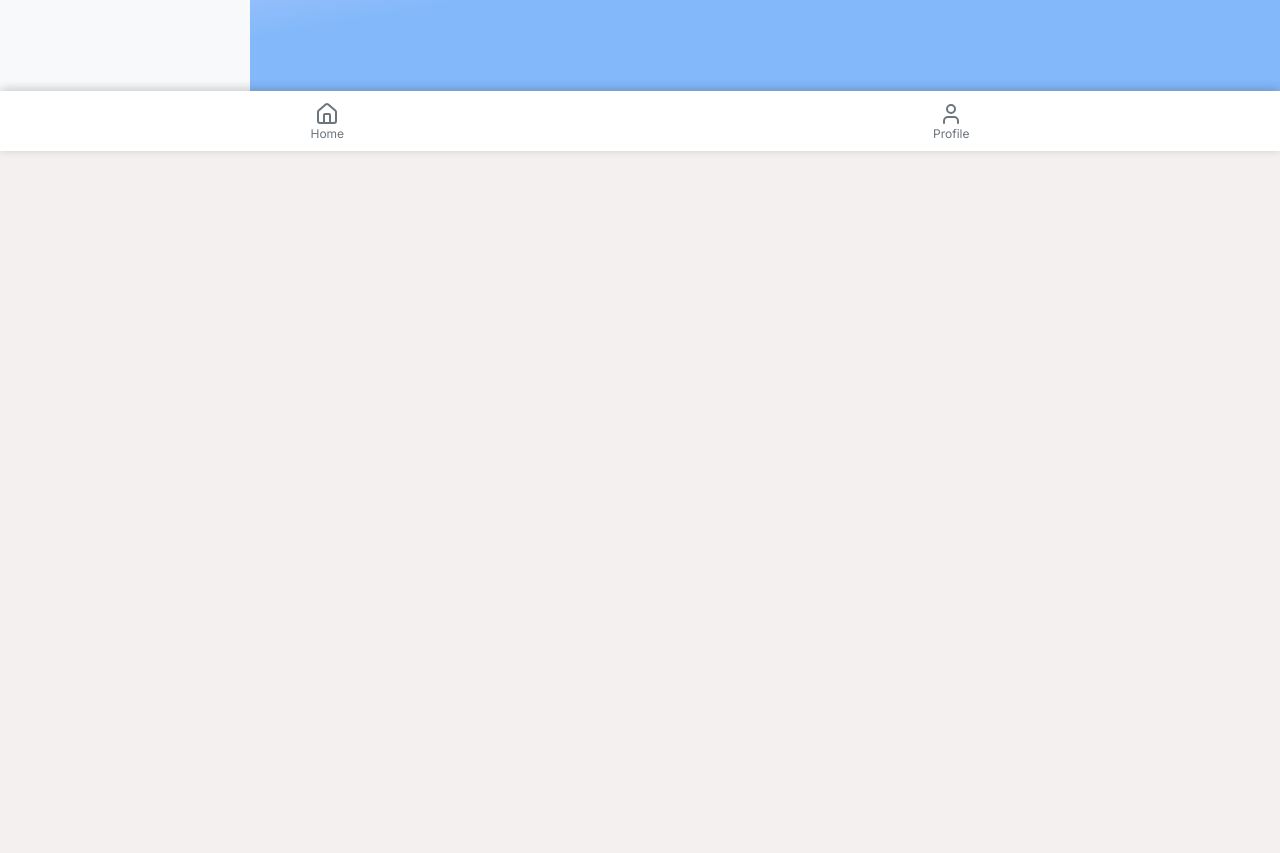
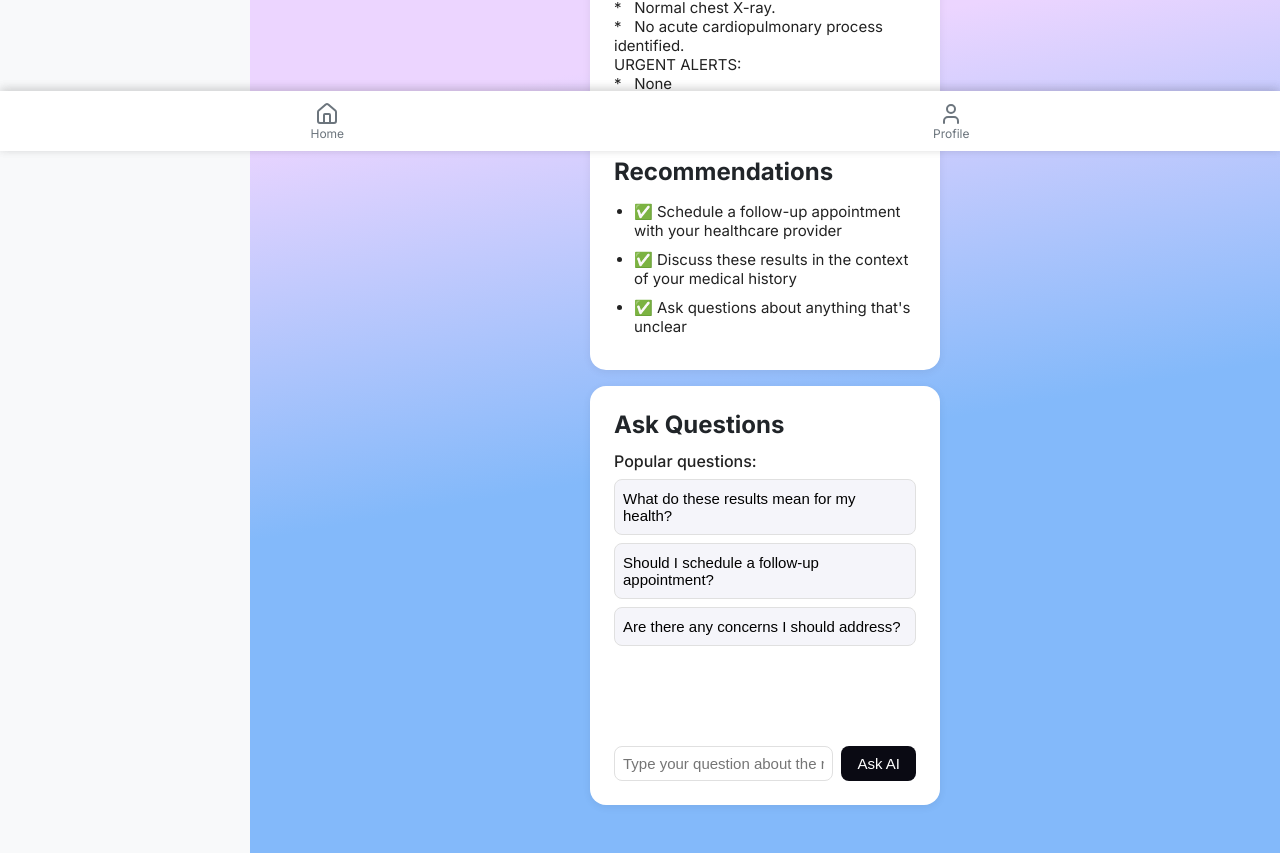
Before and after one commit to ChubaaR/Simply-Med-AI, a React (Create React App) app: page /results in a window 1280 px wide. Shown: the part 649-1502 px from the top of the page. Before the commit the page ends 800 px from the top, so only its background shows below. Built offline with nearby package versions, Linux system fonts and the light colour scheme; sample sign-in values are in the browser's storage.

Commit message:
Refactor Results component with mock summary and chat

```diff
--- a/src/frontend/components/Dashboard/Results.jsx
+++ b/src/frontend/components/Dashboard/Results.jsx
@@ -1,16 +1,125 @@
+
 import React, { useState } from 'react';
+import { useLocation } from 'react-router-dom';
 import '../../../App.css';
 import AppBar from '../Navigation/AppBar';
 import NavBar from '../Navigation/NavBar';
 
+const Results = () => {
+  const location = useLocation();
+  // Get Medgemma result from navigation state
+  const result = location.state?.result || "";
+  const [summary, setSummary] = useState(result);
 
+  // Mocksummary state with provided report
+  const [Mocksummary, setMockSummary] = useState([
+    `1) Clinical context: Not provided\n\n2) Technique: PA projection, adequate penetration.\n\n3) Findings:\n   - Airways: Trachea is midline. The main bronchi are patent.\n   - Lungs & pleura: The lungs are clear without consolidation, atelectasis, pleural effusion, or pneumothorax. There is no evidence of interstitial lung disease.\n   - Cardiomediastinal silhouette: The heart size is normal. The mediastinum is unremarkable. The hila are normal.\n   - Diaphragm: The diaphragms are well-defined.\n - Bones & soft tissues: The visualized bones are unremarkable.\n   - Devices/lines: No devices or lines are visualized.\n\nIMPRESSION:\n\n*   Normal chest X-ray.\n*   No acute cardiopulmonary process identified.\nURGENT ALERTS:\n*   None`
+  ]);
 
-const Results = () => {
+  const [recommendations, setRecommendations] = useState([
+    'Schedule a follow-up appointment with your healthcare provider',
+    'Discuss these results in the context of your medical history',
+    'Ask questions about anything that\'s unclear',
+  ]);
+  const [faq] = useState([
+    'What do these results mean for my health?',
+    'Should I schedule a follow-up appointment?',
+    'Are there any concerns I should address?',
+  ]);
+  const [chat, setChat] = useState([]);
+  const [userInput, setUserInput] = useState("");
+
+  // Placeholder: Replace with Medgemma chat API call
+  const handleAskAI = () => {
+    if (!userInput.trim()) return;
+    setChat([...chat, { sender: 'user', text: userInput }]);
+    // let aiResponse = 'This is a placeholder answer from Medgemma.';
+    let aiResponse = 'It is recommended to follow up with your healthcare provider to discuss these results in the context of your overall health and any symptoms you may be experiencing. They can provide personalized advice based on your medical history and current condition.';
+    if (userInput.trim().toLowerCase() === 'what do these results mean for my health?') {
+      aiResponse = 'For your overall health, this is good news. It suggests there is no visible heart or lung problem on the X-ray at the time it was taken.';
+    }
+    else if (userInput.trim().toLowerCase() === 'should i schedule a follow-up appointment?') {
+      aiResponse = 'It is generally a good idea to discuss your results with your healthcare provider, who can advise you on whether a follow-up appointment is necessary based on your overall health and any symptoms you may have.';
+    }
+    else if (userInput.trim().toLowerCase() === 'are there any concerns i should address?') {
+      aiResponse = 'Based on the X-ray results alone, there do not appear to be any immediate concerns. However, it is important to consider these results in the context of your overall health and any symptoms you may be experiencing. Always consult with your healthcare provider for personalized advice.';
+    }
+    setChat(current => [...current, { sender: 'ai', text: aiResponse }]);
+    setUserInput("");
+  };
+
   return (
-    <div className="results-screen screen">
+    <div className="results-screen screen" style={{ minHeight: '100vh', marginTop: 40 }}>
       <AppBar />
-      <div className= "scan-results-content">
-        <h1>Results</h1>
+      <div className="scan-results-content" style={{ display: 'flex', flexDirection: 'column', alignItems: 'center', padding: 0}}>
+
+        {/* 1st Container: Summary */}
+        <div style={{ background: '#fff', borderRadius: 16, boxShadow: '0 2px 8px #0001', padding: 24, margin: '24px 0 16px 0', width: 350, maxWidth: '90%' }}>
+          <h2 style={{ marginBottom: 16 }}>Report</h2>
+          {/* <pre style={{ fontFamily: 'inherit', fontSize: 15, color: '#222', whiteSpace: 'pre-wrap', margin: 0 }}>{summary}</pre> */}
+          <pre style={{ fontFamily: 'inherit', fontSize: 15, color: '#222', whiteSpace: 'pre-wrap', margin: 0 }}>{Mocksummary}</pre>
+        </div>
+
+        {/* 2nd Container: Recommendations */}
+        <div style={{ background: '#fff', borderRadius: 16, boxShadow: '0 2px 8px #0001', padding: 24, margin: '0 0 16px 0', width: 350, maxWidth: '90%' }}>
+          <h2 style={{ marginBottom: 16 }}>Recommendations</h2>
+          <ul style={{ paddingLeft: 20, margin: 0 }}>
+            {recommendations.map((rec, i) => (
+              <li key={i} style={{ marginBottom: 10, fontSize: 15, color: '#222' }}>✅ {rec}</li>
+            ))}
+          </ul>
+        </div>
+
+        {/* 3rd Container: Chatbot with FAQ */}
+        <div style={{ background: '#fff', borderRadius: 16, boxShadow: '0 2px 8px #0001', padding: 24, margin: '0 0 24px 0', width: 350, maxWidth: '90%' }}>
+          <h2 style={{ marginBottom: 12 }}>Ask Questions</h2>
+          <div style={{ fontWeight: 500, marginBottom: 8, color: '#222' }}>Popular questions:</div>
+          {faq.map((q, i) => (
+            <button
+              key={i}
+              style={{
+                width: '100%',
+                background: '#f5f5fa',
+                border: '1px solid #e0e0e0',
+                borderRadius: 8,
+                padding: '10px 8px',
+                marginBottom: 8,
+                textAlign: 'left',
+                fontSize: 15,
+                cursor: 'pointer',
+              }}
+              onClick={() => setUserInput(q)}
+            >
+              {q}
+            </button>
+          ))}
+          <div style={{ margin: '16px 0', minHeight: 60 }}>
+            {chat.map((msg, i) => (
+              <div key={i} style={{
+                textAlign: msg.sender === 'user' ? 'right' : 'left',
+                marginBottom: 6,
+                color: msg.sender === 'user' ? '#0A0A13' : '#5c5c5c',
+                fontWeight: msg.sender === 'user' ? 500 : 400,
+              }}>
+                {msg.sender === 'user' ? 'You: ' : 'AI: '}{msg.text}
+              </div>
+            ))}
+          </div>
+          <div style={{ display: 'flex', gap: 8 }}>
+            <input
+              type="text"
+              value={userInput}
+              onChange={e => setUserInput(e.target.value)}
+              onKeyDown={e => { if (e.key === 'Enter') handleAskAI(); }}
+              placeholder="Type your question about the report..."
+              style={{ flex: 1, borderRadius: 8, border: '1px solid #e0e0e0', padding: 8, fontSize: 15 }}
+            />
+            <button
+              onClick={handleAskAI}
+              style={{ background: '#0A0A13', color: '#fff', border: 'none', borderRadius: 8, padding: '8px 16px', fontWeight: 500, fontSize: 15, cursor: 'pointer' }}
+            >Ask AI</button>
+          </div>
+        </div>
       </div>
       <NavBar />
     </div>
```
